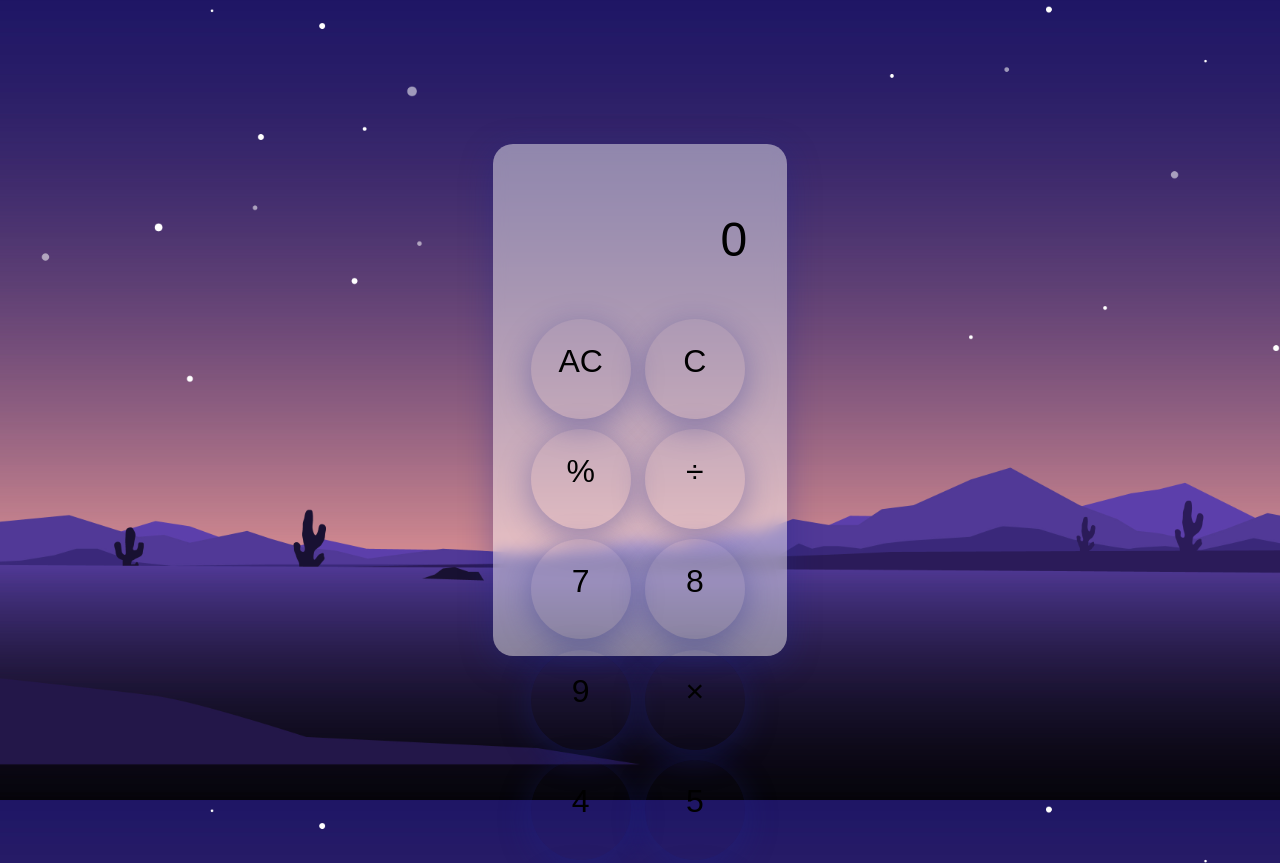
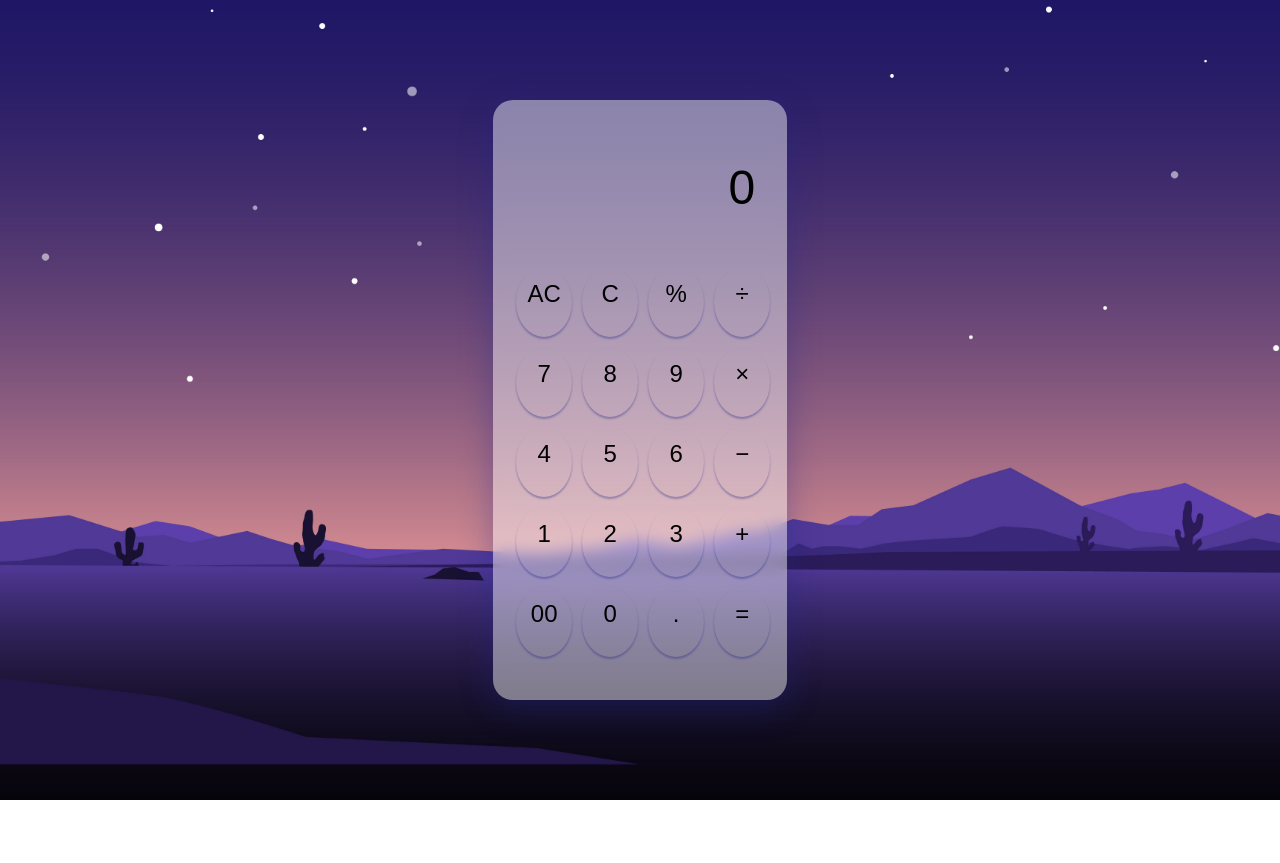
Before and after one commit to Maniraj-CS/Calculator-App, a plain HTML site: page index.html in a window 1280 px wide. Shown: the top 863 px of the page. After the commit the page ends 800 px from the top, so only its background shows below. Drawn offline with Linux system fonts and the light colour scheme.

Commit message:
Adding Media Quary

```diff
--- a/index.html
+++ b/index.html
@@ -15,32 +15,32 @@
                    <!-- Button Section -->
                     <div class="buttonSection">
 
-                          <div class="line-1">
+                     <div class="line">
                                  <button>AC</button>
                                  <button>C</button>
                                  <button>&#37</button>
                                  <button>&#247</button>
                           </div>
-                          <div class="line-2">
-                            <button>7</button>
+                     <div class="line">
+                            <button >7</button>
                             <button>8</button>
                             <button>9</button>
                             <button>&#215</button>
                      </div>
-                         <div class="line-3">
+                         <div class="line">
                         <button>4</button>
                         <button>5</button>
                         <button>6</button>
                         <button>&#8722</button>
                       </div>
-                      <div class="line-4">
+                      <div class="line">
                         <button>1</button>
                         <button>2</button>
                         <button>3</button>
                         <button>&#43</button>
                       </div>
 
-                      <div class="line-5">
+                      <div class="line">
                         <button>00</button>
                         <button>0</button>
                         <button>.</button>
--- a/style.css
+++ b/style.css
@@ -16,9 +16,9 @@ body{
 
 
 .container{
-    height: 64%;
+    height: 75%;
     width: 23%;
-    padding: 20px;
+    padding: 12px;
     background: rgba( 255, 255, 255, 0.45 );
     box-shadow: 0 8px 32px 0 rgba( 31, 38, 135, 0.37 );
     backdrop-filter: blur( 7.5px );
@@ -27,6 +27,12 @@ body{
     /* border: 1px solid rgba( 255, 255, 255, 0.18 ); */
 
 
+}
+
+@media screen and (max-width:1200px) {
+    .container{
+         height: 64%;
+    }
 }
 
 #input_inline{
@@ -48,19 +54,38 @@ body{
 }
 
 .buttonSection{
-       padding-left: 0.8rem;
+        padding-left: 0.4rem;
+        overflow: hidden;
 }
 
 button{
 
-    width: 100px;
-    height: 100px;
-    margin: 5.1px;
+    width: 70px;
+    height: 70px;
+    margin: 5px;
     border-radius: 50%;
     border: none;
     background-color: transparent;
-    box-shadow: 0 8px 32px 0 rgba( 31, 38, 135, 0.37 );
-    font-size: 2rem;
+    box-shadow: 0 2px 2px 0 rgba( 31, 38, 135, 0.37 );
+    font-size: 1.5rem;
     cursor: pointer;
     padding-bottom: 1rem;
+    position: relative;
+    display: flex;
+    justify-content: center;
+    align-items: center;
+    text-align: center;
 }
+
+@media screen and (max-width:1200px) {
+    button{
+        width: 50px;
+        height: 50px;
+    }
+}
+
+.line{
+    display: flex;
+    flex-direction: row;
+
+}
```
